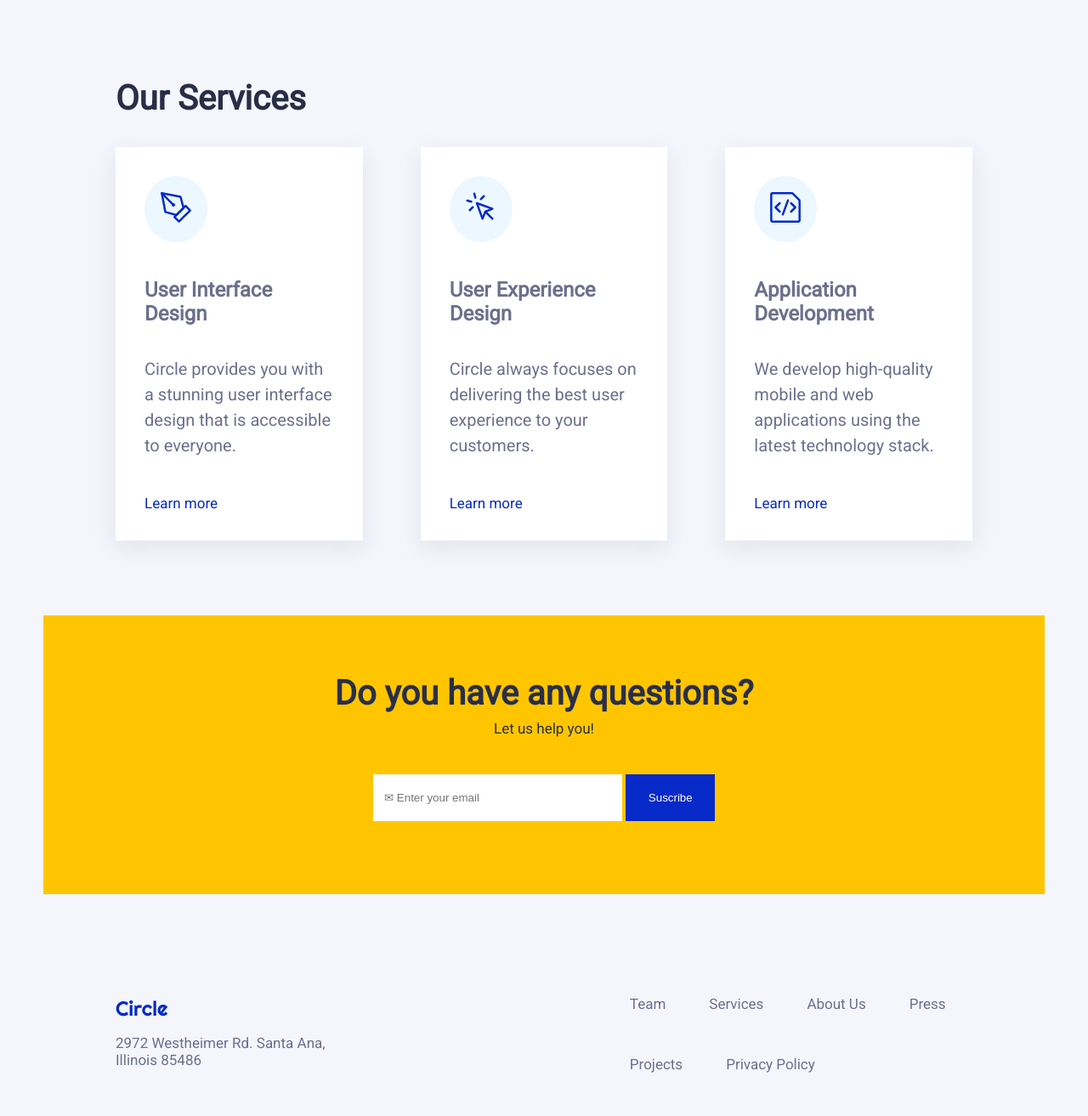
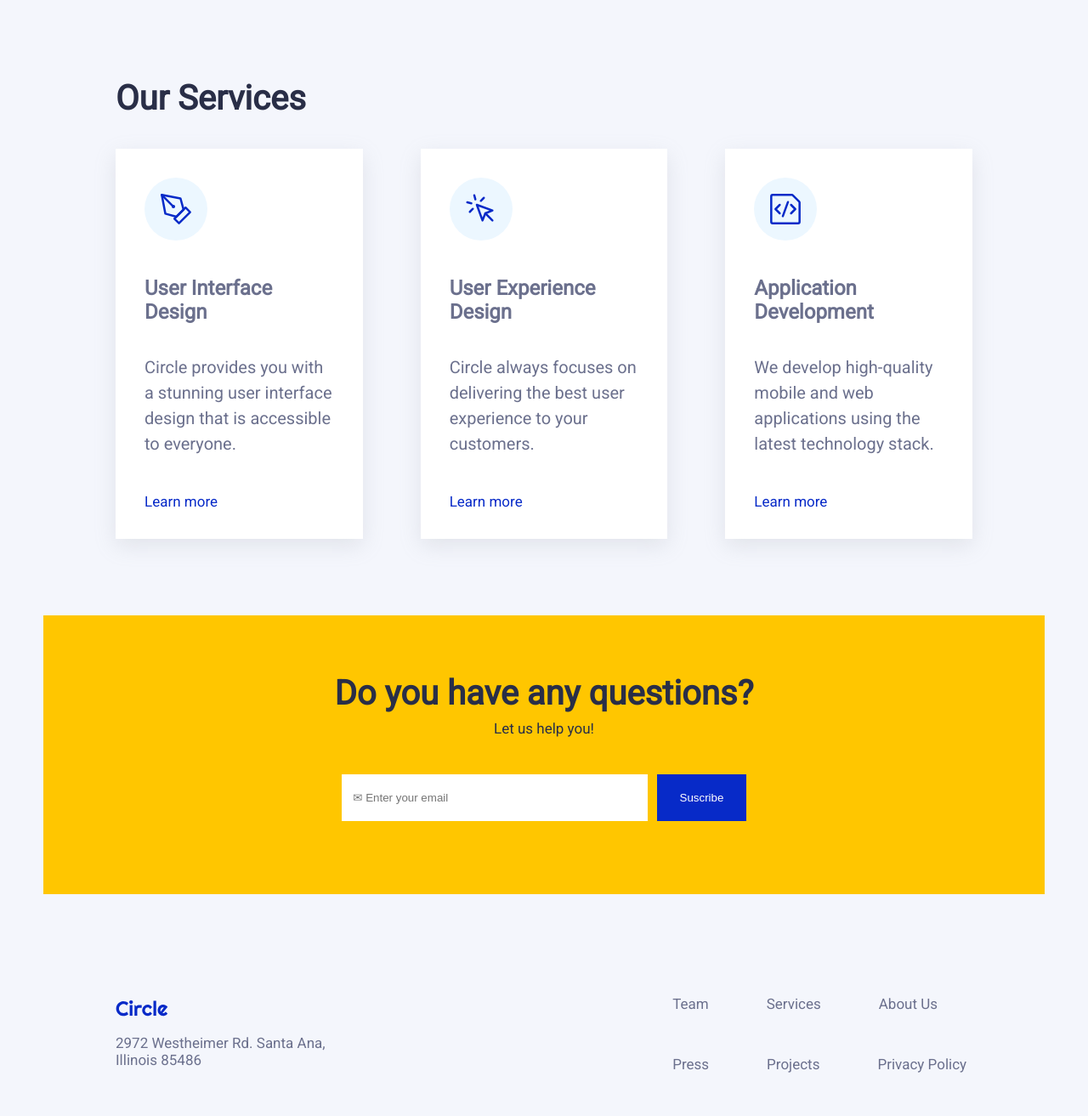
Before and after one commit to asm-dev/ironhack-mid-term-website, a plain HTML site: page html/index.html in a window 1280 px wide. Shown: the part 2421-3734 px from the top of the page at 85% size. Drawn offline with Linux system fonts and the light colour scheme; no server answers.

Commit message:
increase homepage design accurateness

```diff
--- a/css/style.css
+++ b/css/style.css
@@ -197,6 +197,11 @@ h1 {
     display: none;
 }
 
+.testimonial-emojis img:not(:first-child){
+    width: 10em;
+    padding: 2em 0;
+}
+
 .quote-sm-profile img {
     display: none;
 }
@@ -223,6 +228,16 @@ h1 {
     color: #FFC600;
 }
 
+#booking-profile {
+    display: flex;
+    flex-direction: column;
+    align-items: flex-start;
+}
+
+#booking-profile span:first-child {
+    color: #A2D6F9;
+}
+
 .project-preview-img {
     display:none;
 }
@@ -233,6 +248,15 @@ h1 {
 
 .project-section div:first-child {
     padding-bottom: 1em;
+}
+
+.icon-container{
+    padding: 1em;
+    border-radius: 50%;
+    background-color: #ECF7FF;
+    display: flex;
+    align-items: center;
+    justify-content: center;
 }
 
 #contact-form {
@@ -511,15 +535,6 @@ h1 {
         margin-top: 1em;
     }
 
-    .service-card img {
-        padding: 1em;
-    }
-
-    .icon-container{
-        border-radius: 50%;
-        background-color: #ECF7FF;
-    }
-
     .testimonial-emojis img:first-child {
         display: block;
     }
@@ -555,16 +570,6 @@ h1 {
         flex-direction: row;
         justify-content: center;
         align-items: center;
-    }
-
-    #booking-profile {
-        display: flex;
-        flex-direction: column;
-        align-items: flex-start;
-    }
-
-    #booking-profile span:first-child {
-        color: #A2D6F9;
     }
 
     #testimonial-section q{
@@ -612,7 +617,8 @@ h1 {
 
     #CTA-section input[type="email"] {
         padding: 1.5em 1em;
-        width: 20em;
+        width: 25em;
+        margin-right: 0.5em;
     }
 
     #CTA-section input[type="submit"] {
@@ -640,7 +646,7 @@ h1 {
     }
 
     .footer nav {
-        width: 40%;
+        width: 35%;
     }
 
     .footer ul {
@@ -648,7 +654,8 @@ h1 {
         flex-direction: row;
         flex-wrap: wrap;
         align-items: center;
-        gap: 3em;
+        row-gap: 2em;
+        column-gap: 4em;
         justify-content:flex-start;
     }
 
@@ -683,7 +690,7 @@ h1 {
     }
 
     #contact-form > div:not(.message-div) {
-        width: 45%;
+        width: 49%;
     }
 
     .message-div {
@@ -704,4 +711,9 @@ h1 {
     #contact-form textarea {
         width: -webkit-fill-available;
     }
+
+    #cta-submit-btn:hover {
+        background-color: #041f97;
+        color: white;
+    }
 }
--- a/js/components.js
+++ b/js/components.js
@@ -41,10 +41,12 @@ class Footer extends HTMLElement {
       <nav>
         <ul>
           <li><a href="#">Team</a></li>
-          <li><a href="#">Services</a></li>
+          <li><a href="../html/index.html#services-section">Services</a></li>
           <li><a href="#">About Us</a></li>
+        </ul>
+        <ul>
           <li><a href="#">Press</a></li>
-          <li><a href="#">Projects</a></li>
+          <li><a href="../html/project.html">Projects</a></li>
           <li><a href="#">Privacy Policy</a></li>
         </ul>
       </nav>
@@ -66,7 +68,7 @@ class CTASection extends HTMLElement {
         <p>Let us help you!</p>
         <form>
           <input type="email" required placeholder="&#9993; Enter your email" name="email" id="mail">
-          <input type="submit" value="Suscribe" class="blue-button">
+          <input type="submit" value="Suscribe" class="blue-button" id="cta-submit-btn">
         </form>
       </section>`
   }
```
